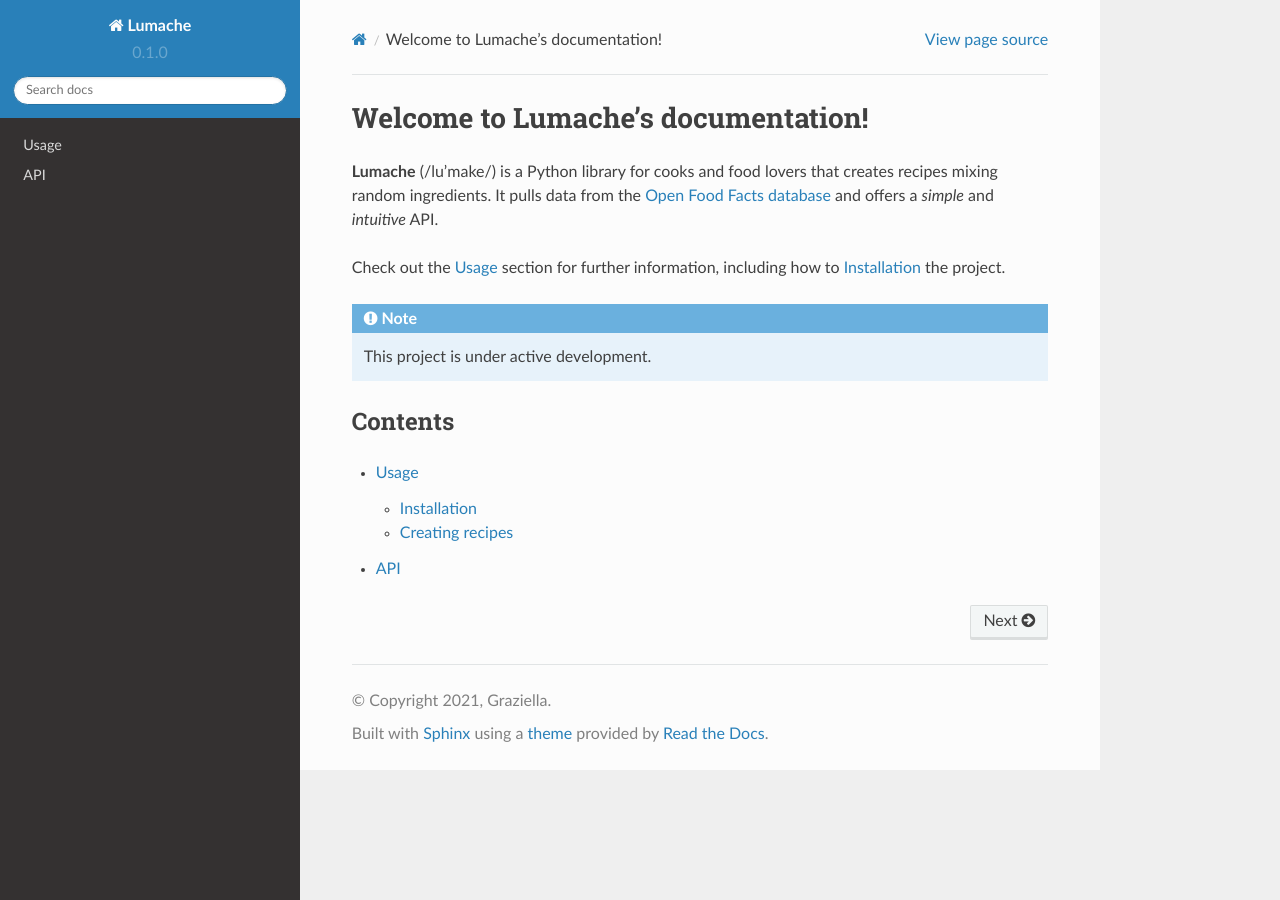
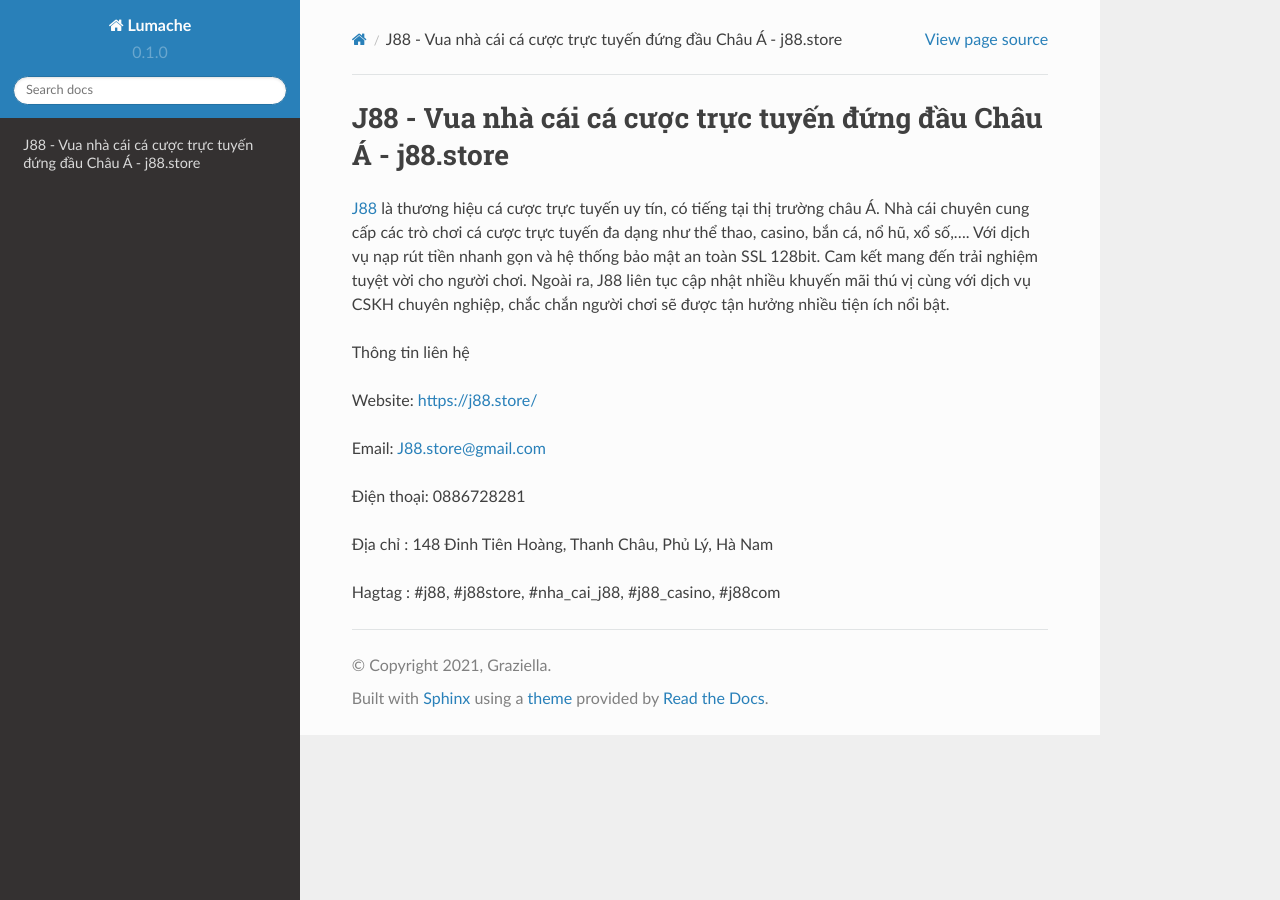
Before and after one commit to socialentity/j88store, a Sphinx documentation site: the page built from docs/source/index.rst, in a window 1280 px wide. Built offline with Sphinx 7.4.7 and the Read the Docs theme 2.0.0, drawn with Linux system fonts in a browser that asks for light colours.

Commit message:
Update index.rst

```diff
--- a/docs/source/index.rst
+++ b/docs/source/index.rst
@@ -1,22 +1,16 @@
-Welcome to Lumache's documentation!
+J88 - Vua nhà cái cá cược trực tuyến đứng đầu Châu Á - j88.store
 ===================================
 
-**Lumache** (/lu'make/) is a Python library for cooks and food lovers
-that creates recipes mixing random ingredients.
-It pulls data from the `Open Food Facts database <https://world.openfoodfacts.org/>`_
-and offers a *simple* and *intuitive* API.
+`J88 <https://j88.store/>`_ là thương hiệu cá cược trực tuyến uy tín, có tiếng tại thị trường châu Á. Nhà cái chuyên cung cấp các trò chơi cá cược trực tuyến đa dạng như thể thao, casino, bắn cá, nổ hũ, xổ số,.... Với dịch vụ nạp rút tiền nhanh gọn và hệ thống bảo mật an toàn SSL 128bit. Cam kết mang đến trải nghiệm tuyệt vời cho người chơi. Ngoài ra, J88 liên tục cập nhật nhiều khuyến mãi thú vị cùng với dịch vụ CSKH chuyên nghiệp, chắc chắn người chơi sẽ được tận hưởng nhiều tiện ích nổi bật.
 
-Check out the :doc:`usage` section for further information, including
-how to :ref:`installation` the project.
+Thông tin liên hệ
 
-.. note::
+Website: https://j88.store/
 
-   This project is under active development.
+Email: J88.store@gmail.com
 
-Contents
---------
+Điện thoại: 0886728281
 
-.. toctree::
+Địa chỉ : 148 Đinh Tiên Hoàng, Thanh Châu, Phủ Lý, Hà Nam
 
-   usage
-   api
+Hagtag : #j88, #j88store, #nha_cai_j88, #j88_casino, #j88com
```
